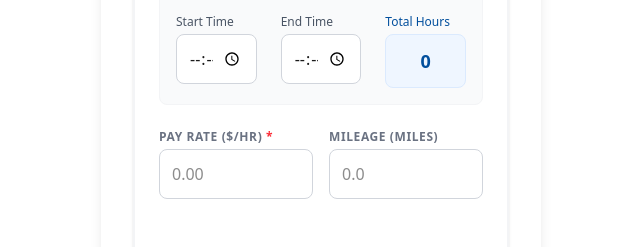
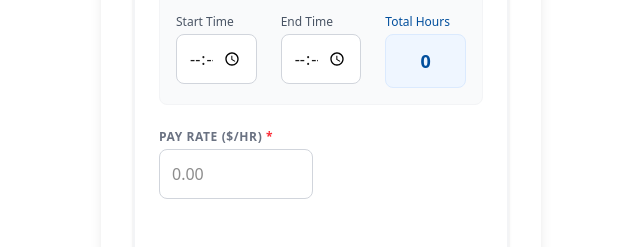
Before and after one commit to epiphany-dynamics/Loxy-Timesheet-Dashboard, a Next.js app: page / in a window 1280 px wide. Shown: the part 906-1153 px from the top of the page, without its empty margins (319-959 px from the left). Built offline with nearby package versions, Linux system fonts and the light colour scheme; no server answers; the database is empty.

Commit message:
Mileage field removed.

```diff
--- a/src/components/TimesheetForm.tsx
+++ b/src/components/TimesheetForm.tsx
@@ -18,7 +18,6 @@ type TimesheetEntry = {
     end_time: string;
     total_hours: number;
     location: string;
-    mileage: string;
     pay_rate: string;
     notes: string;
     services: string[];
@@ -59,7 +58,6 @@ export default function TimesheetForm() {
         end_time: '',
         total_hours: 0,
         location: '',
-        mileage: '',
         pay_rate: '',
         notes: '',
         services: []
@@ -140,7 +138,6 @@ export default function TimesheetForm() {
             end_time: '',
             total_hours: 0,
             location: '',
-            mileage: '',
             pay_rate: '',
             notes: '',
             services: []
@@ -244,7 +241,6 @@ export default function TimesheetForm() {
                 end_time: entry.end_time,
                 total_hours: entry.total_hours,
                 location: entry.location,
-                mileage: entry.mileage ? parseFloat(entry.mileage) : null,
                 pay_rate: entry.pay_rate ? parseFloat(entry.pay_rate) : null,
                 notes: entry.notes,
                 services: entry.services,
@@ -272,7 +268,6 @@ export default function TimesheetForm() {
                     end_time: '',
                     total_hours: 0,
                     location: '',
-                    mileage: '',
                     pay_rate: '',
                     notes: '',
                     services: []
@@ -499,7 +494,7 @@ export default function TimesheetForm() {
                                 </div>
                             </div>
 
-                            {/* Row 4: Pay Rate & Mileage */}
+                            {/* Row 4: Pay Rate (Mileage Removed) */}
                             <div className="grid grid-cols-1 md:grid-cols-2 gap-4">
                                 <div className="flex flex-col" data-field={`entry-${entry.id}-payrate`}>
                                     <label className="text-xs font-bold text-gray-500 uppercase tracking-wider mb-1">Pay Rate ($/hr) <span className="text-red-500">*</span></label>
@@ -514,18 +509,6 @@ export default function TimesheetForm() {
                                         placeholder="0.00"
                                     />
                                     {hasError(`entry-${entry.id}-payrate`) && <p className="text-red-500 text-sm mt-1">{getError(`entry-${entry.id}-payrate`)}</p>}
-                                </div>
-                                <div className="flex flex-col">
-                                    <label className="text-xs font-bold text-gray-500 uppercase tracking-wider mb-1">Mileage (Miles)</label>
-                                    <input
-                                        type="number"
-                                        step="0.1"
-                                        autoComplete="off"
-                                        className="w-full p-3 border border-gray-300 rounded-lg focus:border-brand-blue focus:ring-2 focus:ring-blue-100 outline-none transition"
-                                        value={entry.mileage}
-                                        onChange={e => updateEntry(entry.id, 'mileage', e.target.value)}
-                                        placeholder="0.0"
-                                    />
                                 </div>
                             </div>
 
```
